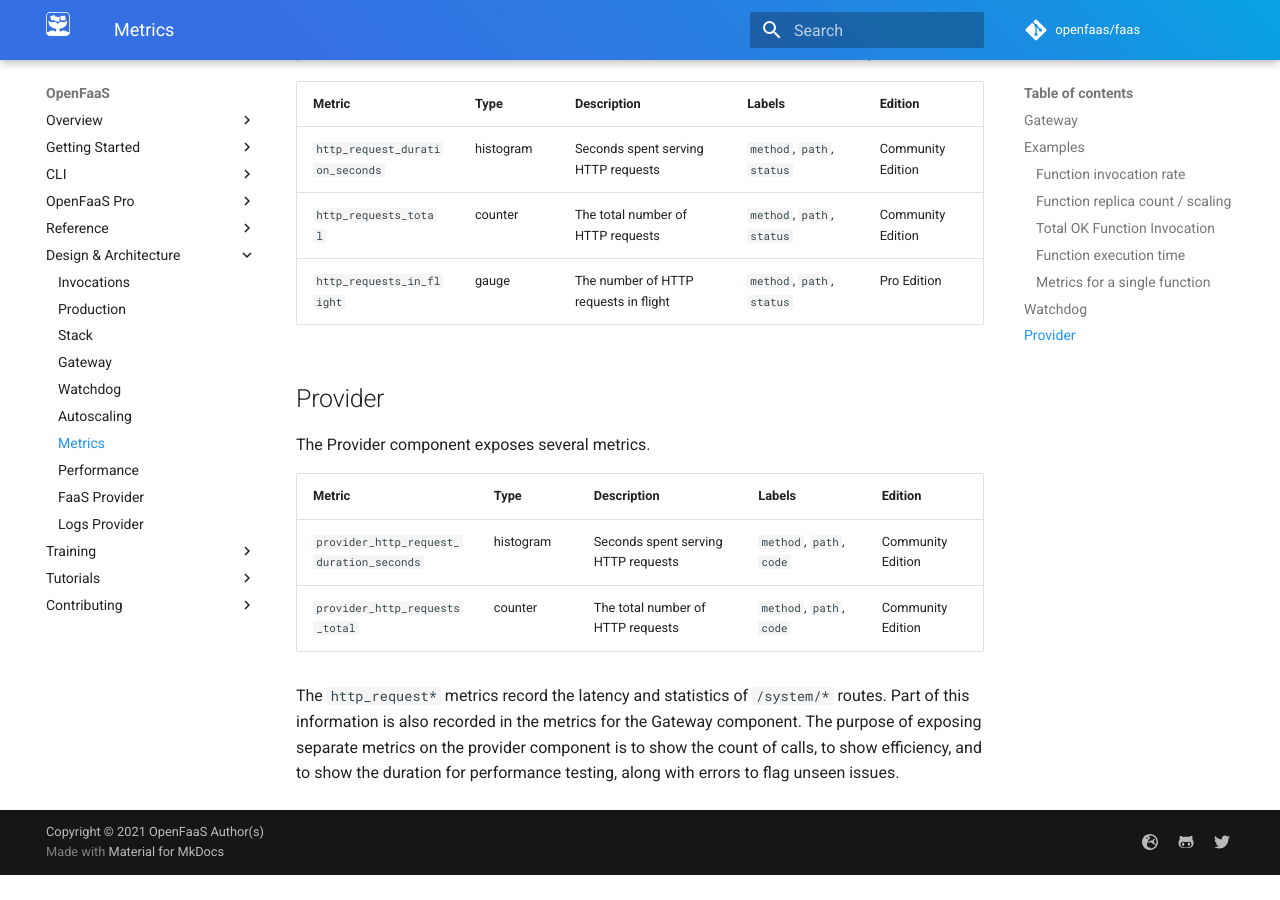
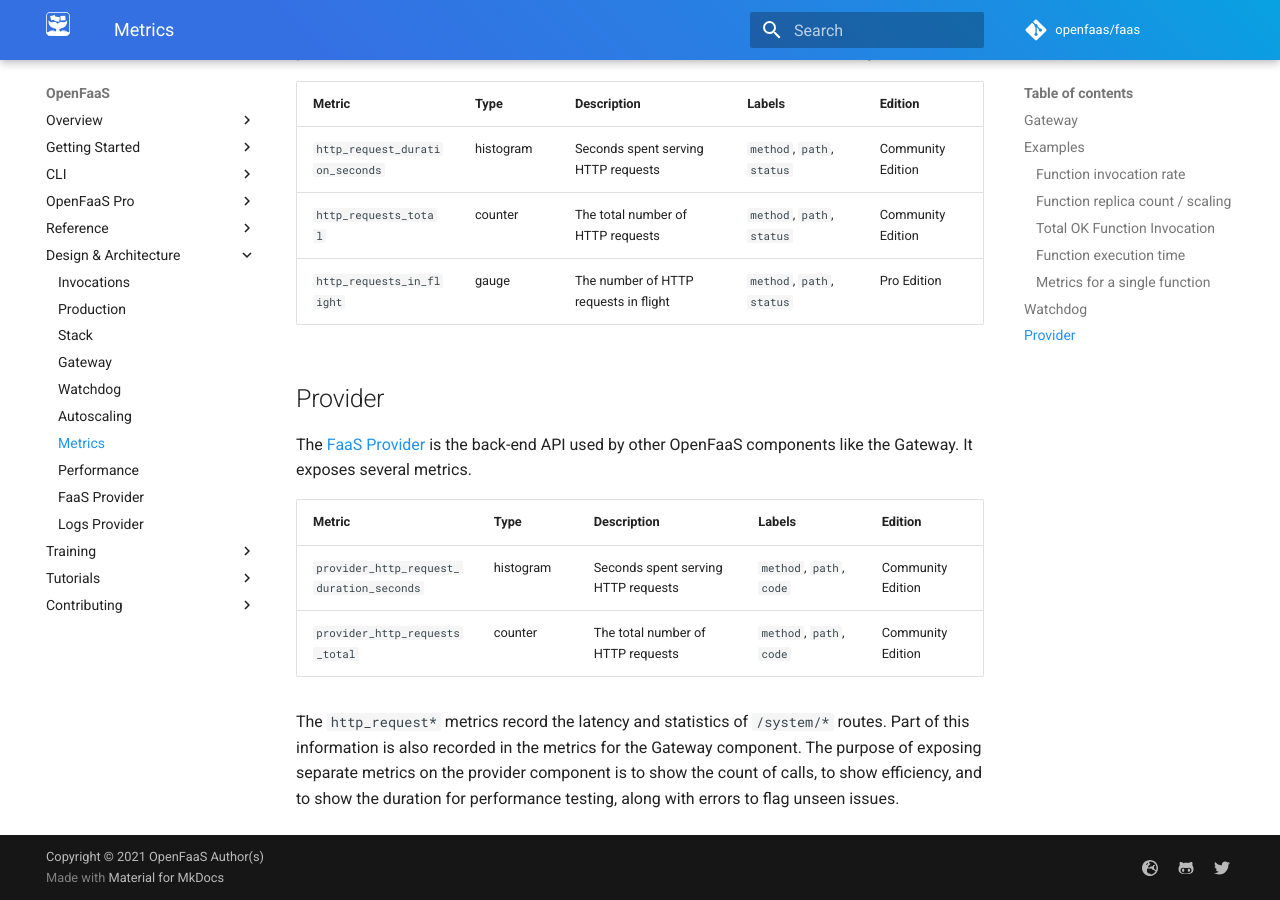
Before and after one commit to openfaas/docs, an MkDocs documentation site: the page built from docs/architecture/metrics.md, in a window 1280 px wide and 900 px high, scrolled down 2112 px. Built offline with MkDocs 1.6.1 and Material for MkDocs 9.7.7, drawn with Linux system fonts in a browser that asks for light colours; comment, search, counter and statistics services are not loaded; before the commit the page ends 2987 px from its top, so only the background shows below that.

Commit message:
Expand on faas-provider
Signed-off-by: Han Verstraete (OpenFaaS Ltd) <han@openfaas.com>

```diff
--- a/docs/architecture/metrics.md
+++ b/docs/architecture/metrics.md
@@ -76,7 +76,7 @@ The classic and of-watchdog both provide Prometheus instrumentation on TCP port
 | `http_requests_in_flight`           | gauge      | The number of HTTP requests in flight | `method`, `path`, `status` | Pro Edition        |
 
 ## Provider
-The Provider component exposes several metrics.
+The [FaaS Provider](/architecture/faas-provider) is the back-end API used by other OpenFaaS components like the Gateway. It exposes several metrics.
 
 | Metric                              | Type       | Description                         | Labels                     | Edition            |
 | ----------------------------------- | ---------- | ----------------------------------- | ---------------------------|--------------------|
```
